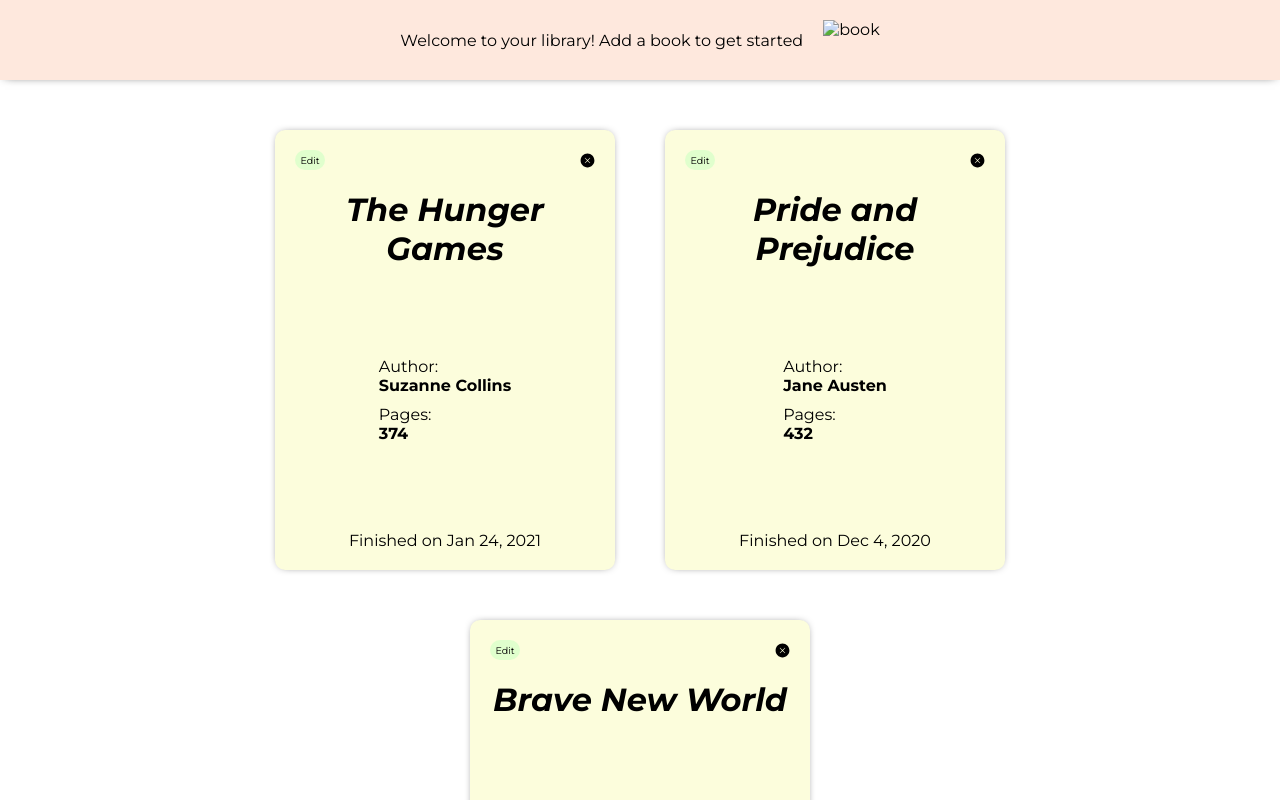
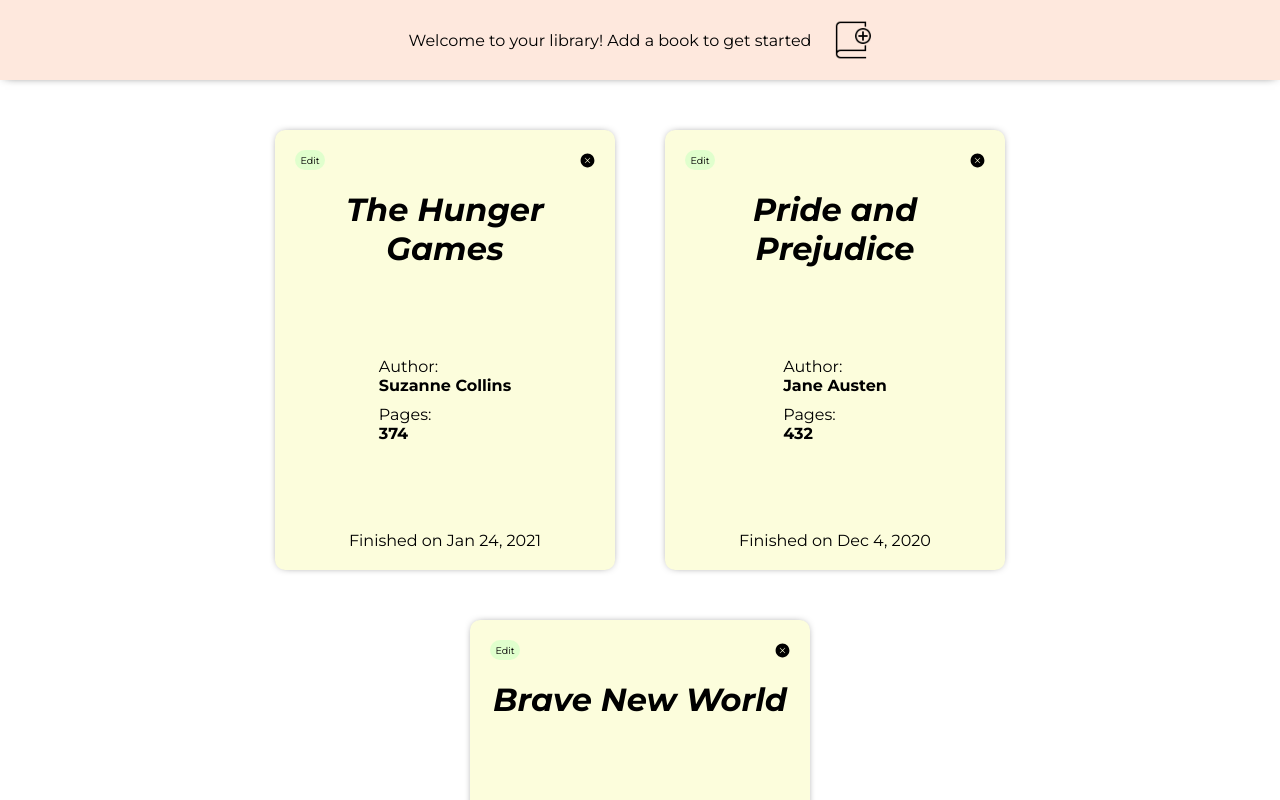
Before and after one commit to justinhluo/library, a plain HTML site: page index.html in a window 1280 px wide. Shown: the top 800 px of the page. Drawn offline with Linux system fonts and the light colour scheme; the site is published under a folder, as on GitHub Pages, so addresses that start at the root find nothing.

Commit message:
fixed book icon not showing

```diff
--- a/index.html
+++ b/index.html
@@ -12,7 +12,7 @@
 <body>
   <div class="header">
     <div>Welcome to your library! Add a book to get started </div>
-    <img src="/icons/book.png" alt="book" class="add-book" height="40px">
+    <img src="icons/book.png" alt="book" class="add-book" height="40px">
   </div>
 
   <div class="books">
```
